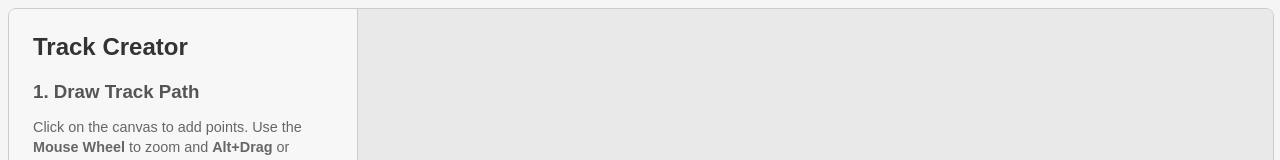
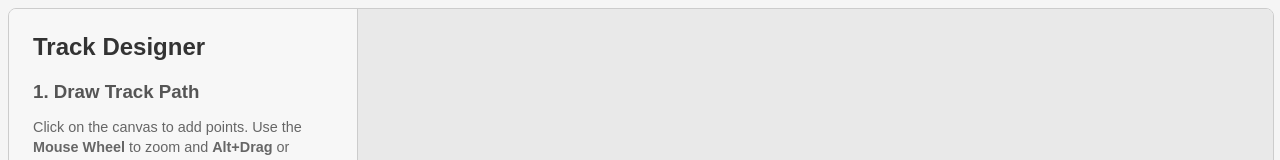
Before and after one commit to milesmfe/racing-game-monorepo, a React (Vite) app in the folder apps/track-designer-react/: page / in a window 1280 px wide. Shown: the top 160 px of the page. Built offline with nearby package versions, Linux system fonts and the light colour scheme.

Commit message:
Use reference "Track Designer" not "Track Creator"

```diff
--- a/apps/track-designer-react/src/App.tsx
+++ b/apps/track-designer-react/src/App.tsx
@@ -196,9 +196,9 @@ const TrackSegment: React.FC<TrackSegmentProps> = React.memo(
 );
 
 // ==========================================================
-// =============== MAIN TRACK CREATOR COMPONENT =============
+// =============== MAIN TRACK DESIGNER COMPONENT =============
 // ==========================================================
-const TrackCreator: React.FC = () => {
+const TrackDesigner: React.FC = () => {
   const [mode, setMode] = useState<"drawing" | "editing">("drawing");
   const [points, setPoints] = useState<Point[]>([]);
   const [numberOfLanes, setNumberOfLanes] = useState(4);
@@ -843,9 +843,9 @@ const TrackCreator: React.FC = () => {
   }, [trackLanes, points, isClockwise]);
 
   return (
-    <div className="track-creator-wrapper">
+    <div className="track-designer-wrapper">
       <div className="controls">
-        <h2>Track Creator</h2>
+        <h2>Track Designer</h2>
         {mode === "drawing" ? (
           <>
             <div className="control-group">
@@ -1102,4 +1102,4 @@ const TrackCreator: React.FC = () => {
   );
 };
 
-export default TrackCreator;
+export default TrackDesigner;
--- a/apps/track-designer-react/src/styles/App.css
+++ b/apps/track-designer-react/src/styles/App.css
@@ -1,4 +1,4 @@
-.track-creator-wrapper {
+.track-designer-wrapper {
   display: flex;
   font-family: sans-serif;
   width: 100%;
@@ -107,7 +107,7 @@ button.active {
 
 /* Dark mode styles */
 @media (prefers-color-scheme: dark) {
-  .track-creator-wrapper {
+  .track-designer-wrapper {
     border-color: #555;
   }
 
```
